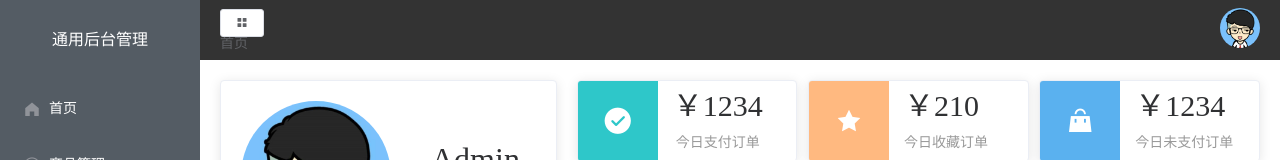
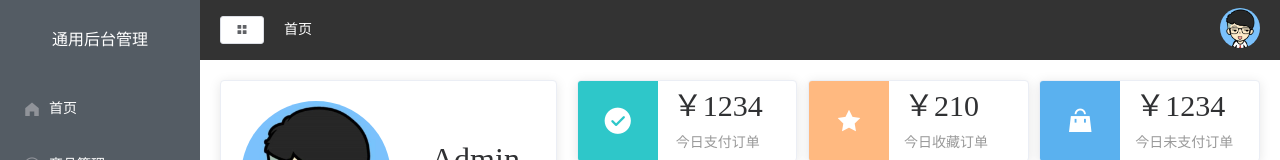
Before and after one commit to happycoding2001/vue2-admin, a Vue app: page /#/home in a window 1280 px wide. Shown: the top 160 px of the page. Built offline with nearby package versions, Linux system fonts and the light colour scheme.

Commit message:
点击header上的标签会报错redundant navigation to current location

```diff
--- a/src/components/header.vue
+++ b/src/components/header.vue
@@ -1,7 +1,7 @@
 <template>
 <div class="header-container">
     <div class="l-content">
-        <el-button @click="handelMenu" icon="el-icon-menu" size="mini"></el-button>
+        <el-button style="margin-right: 20px;" @click="handelMenu" icon="el-icon-menu" size="mini"></el-button>
         <!-- 面包屑 -->
         <el-breadcrumb separator="/">
             <el-breadcrumb-item v-for="item in tags" :key="item.path" :to="{ path: item.path }">{{item.label}}</el-breadcrumb-item>
@@ -70,5 +70,22 @@ export default {
             border-radius: 50%;
         }
     }
+    .l-content{
+        display: flex;
+        align-items: center;
+        /deep/.el-breadcrumb__item{
+            .el-breadcrumb__inner{
+                font-weight: normal;
+                &.is-link{
+                    color: #666;
+                }
+            }
+            &:last-child{
+                .el-breadcrumb__inner{
+                    color: #fff;
+                }
+            }
+        }
+    }
 }
 </style>
```
